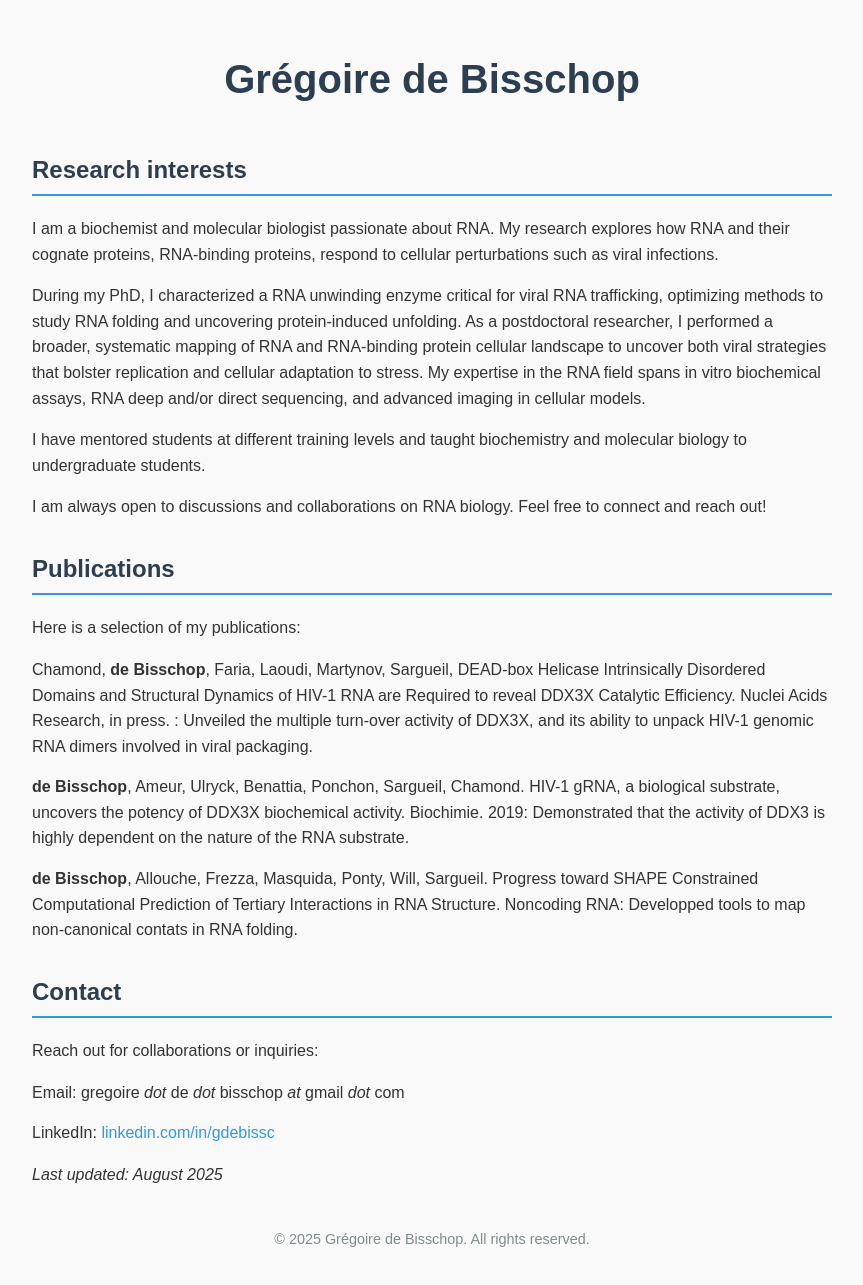
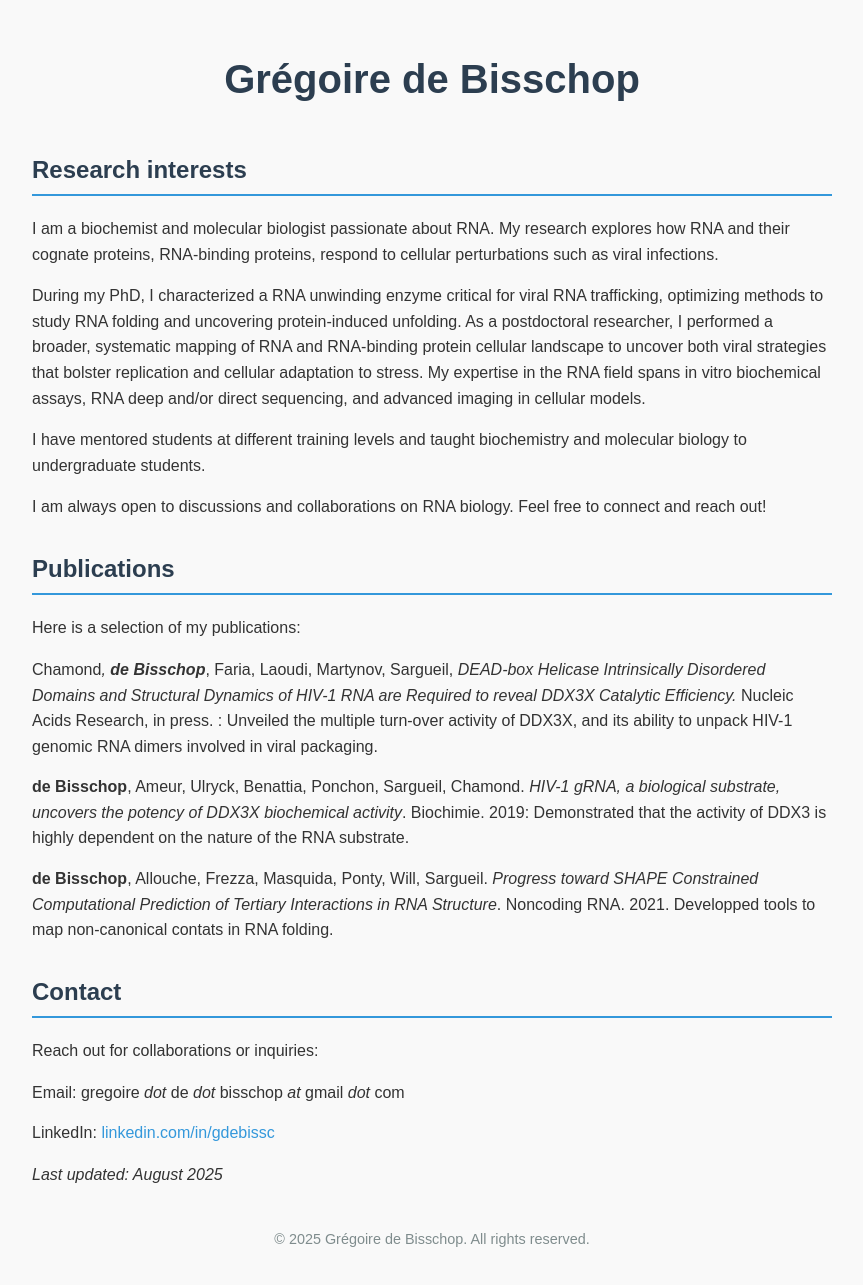
Before and after one commit to gdebissc/gdebissc.github.io, a Jekyll site: the page built from index.md, in a window 1280 px wide. Shown: the whole page, without its empty margins (208-1071 px from the left). Built offline with Jekyll 4.4.1, drawn with Linux system fonts in a browser that asks for light colours.

Commit message:
Update index.md

```diff
--- a/index.md
+++ b/index.md
@@ -18,9 +18,9 @@ I am always open to discussions and collaborations on RNA biology. Feel free to
 
 Here is a selection of my publications:
 
-- Chamond, **de Bisschop**, Faria, Laoudi, Martynov, Sargueil, DEAD-box Helicase Intrinsically Disordered Domains and Structural Dynamics of HIV-1 RNA are Required to reveal DDX3X Catalytic Efficiency. Nuclei Acids Research, in press. : Unveiled the multiple turn-over activity of DDX3X, and its ability to unpack HIV-1 genomic RNA dimers involved in viral packaging.
-- **de Bisschop**, Ameur, Ulryck, Benattia, Ponchon, Sargueil, Chamond. HIV-1 gRNA, a biological substrate, uncovers the potency of DDX3X biochemical activity. Biochimie. 2019: Demonstrated that the activity of DDX3 is highly dependent on the nature of the RNA substrate.
-- **de Bisschop**, Allouche, Frezza, Masquida, Ponty, Will, Sargueil. Progress toward SHAPE Constrained Computational Prediction of Tertiary Interactions in RNA Structure. Noncoding RNA: Developped tools to map non-canonical contats in RNA folding.
+- Chamond*, **de Bisschop***, Faria, Laoudi, Martynov, Sargueil, *DEAD-box Helicase Intrinsically Disordered Domains and Structural Dynamics of HIV-1 RNA are Required to reveal DDX3X Catalytic Efficiency.* Nucleic Acids Research, in press. : Unveiled the multiple turn-over activity of DDX3X, and its ability to unpack HIV-1 genomic RNA dimers involved in viral packaging.
+- **de Bisschop**, Ameur, Ulryck, Benattia, Ponchon, Sargueil, Chamond. *HIV-1 gRNA, a biological substrate, uncovers the potency of DDX3X biochemical activity*. Biochimie. 2019: Demonstrated that the activity of DDX3 is highly dependent on the nature of the RNA substrate.
+- **de Bisschop**, Allouche, Frezza, Masquida, Ponty, Will, Sargueil. *Progress toward SHAPE Constrained Computational Prediction of Tertiary Interactions in RNA Structure*. Noncoding RNA. 2021. Developped tools to map non-canonical contats in RNA folding.
 
 ## Contact
 
```
